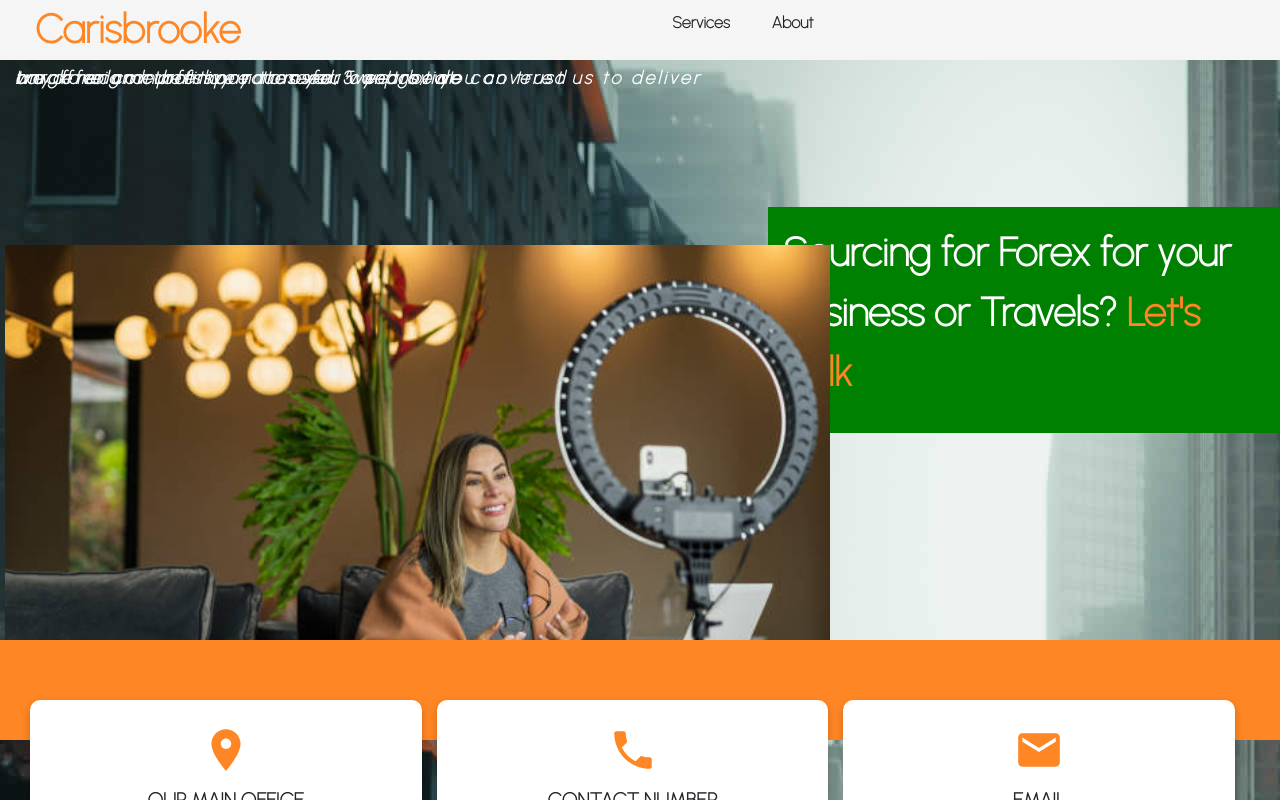
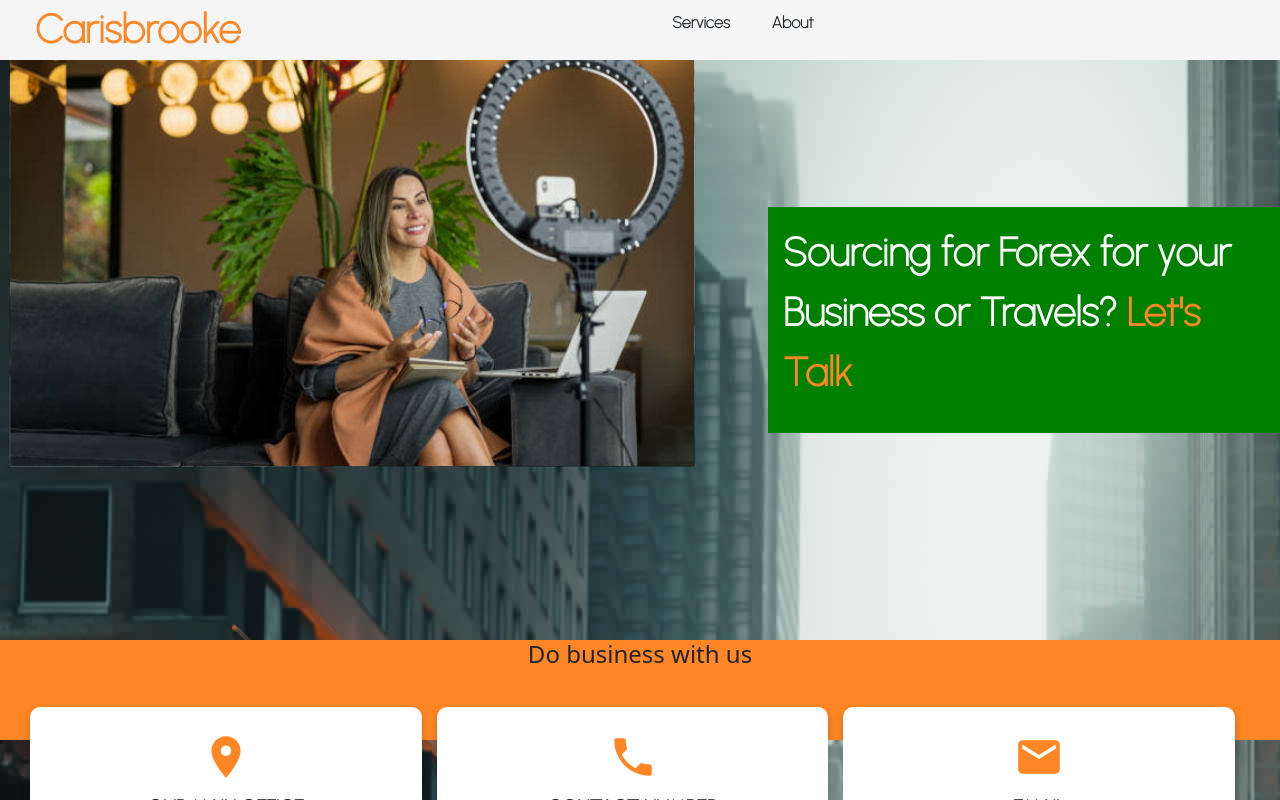
Before and after one commit to Shawen17/carisbrooke, a React (Create React App) app: page / in a window 1280 px wide. Shown: the top 800 px of the page. Built offline with nearby package versions, Linux system fonts and the light colour scheme.

Commit message:
home modified

```diff
--- a/src/components/Slide.js
+++ b/src/components/Slide.js
@@ -23,7 +23,7 @@ const Wrapper =styled.div`
     display:flex;
     justify-content:space-around;
     align-items:center;
-    padding:60px 30px 0px 30px;
+    padding:30px 30px 0px 30px;
     flex-wrap:wrap;
 `
 
@@ -121,6 +121,7 @@ const Slide = ()=>{
     return (
         <div >
             <TopContainer >
+                <h4 style={{textAlign:'center'}}>Do business with us</h4>
                 <div>
             <Wrapper>
                     <Box>
--- a/src/components/UpperPage.js
+++ b/src/components/UpperPage.js
@@ -44,6 +44,7 @@ const Desc = styled.p`
 const Image = styled.img`
     height:100%;
     width:100%;
+
     `
 
 
@@ -53,15 +54,19 @@ const ImgContainer = styled.div`
     display:flex;
     align-items:center;
     justify-content:center;
-    padding:5px;
+    flex-direction:column;
+    padding:10px;
 
 `
 const InfoContainer = styled.div`
     flex:30%;
-    height:100%;
+    height:25%;
     width:100%;
     padding:15px;
     display:flex;
+    flex-direction:column;
+    justify-content:center;
+    align-items:flex-start;
 `
 
 const Title = styled.p`
@@ -72,11 +77,12 @@ const Title = styled.p`
 `
 
 const Slide = styled.div`
-    width: 100vw;
-    height:100vh;
+    width: 95vw;
+    height:85vh;
     display: flex;
     flex-direction:column;
     align-items: flex-start;
+    justify-content:center;
     flex-wrap:wrap;
 
 
@@ -125,36 +131,36 @@ const UpperPage=()=>{
         <Container>
             <Wrapper>
                 <Slide className='pic' id='pic4' >
-                    <InfoContainer>
-                        <Desc><em>we offer competitive rates you can't beat</em></Desc>
-                    </InfoContainer>
                     <ImgContainer>
                         <Image src='/homeimage2.jpg' alt='slide'/>
                     </ImgContainer>
+                    <InfoContainer>
+
+                    </InfoContainer>
                 </Slide>
                 <Slide className='pic' id='pic3'>
-                    <InfoContainer>
-                        <Desc><em>Large volume offshore transfer? we got you covered</em></Desc>
-                    </InfoContainer>
                     <ImgContainer>
                         <Image src='/homeimage2.jpg' alt='slide' />
                     </ImgContainer>
+                    <InfoContainer>
+
+                    </InfoContainer>
                 </Slide>
                 <Slide className='pic' id='pic2'>
-                    <InfoContainer>
-                        <Desc><em>any foreign currency you need, we provide</em></Desc>
-                    </InfoContainer>
                     <ImgContainer>
                         <Image src='/homeimage2.jpg' alt='slide' />
                     </ImgContainer>
+                    <InfoContainer>
+
+                    </InfoContainer>
                 </Slide>
                 <Slide className='pic' id='pic1'>
-                    <InfoContainer>
-                        <Desc><em>track record that span to over 5 years, we can trust us to deliver</em></Desc>
-                    </InfoContainer>
                     <ImgContainer>
                         <Image src='/homeimage3.jpg' alt='slide' />
                     </ImgContainer>
+                    <InfoContainer>
+
+                    </InfoContainer>
                 </Slide>
 
             </Wrapper>
```
